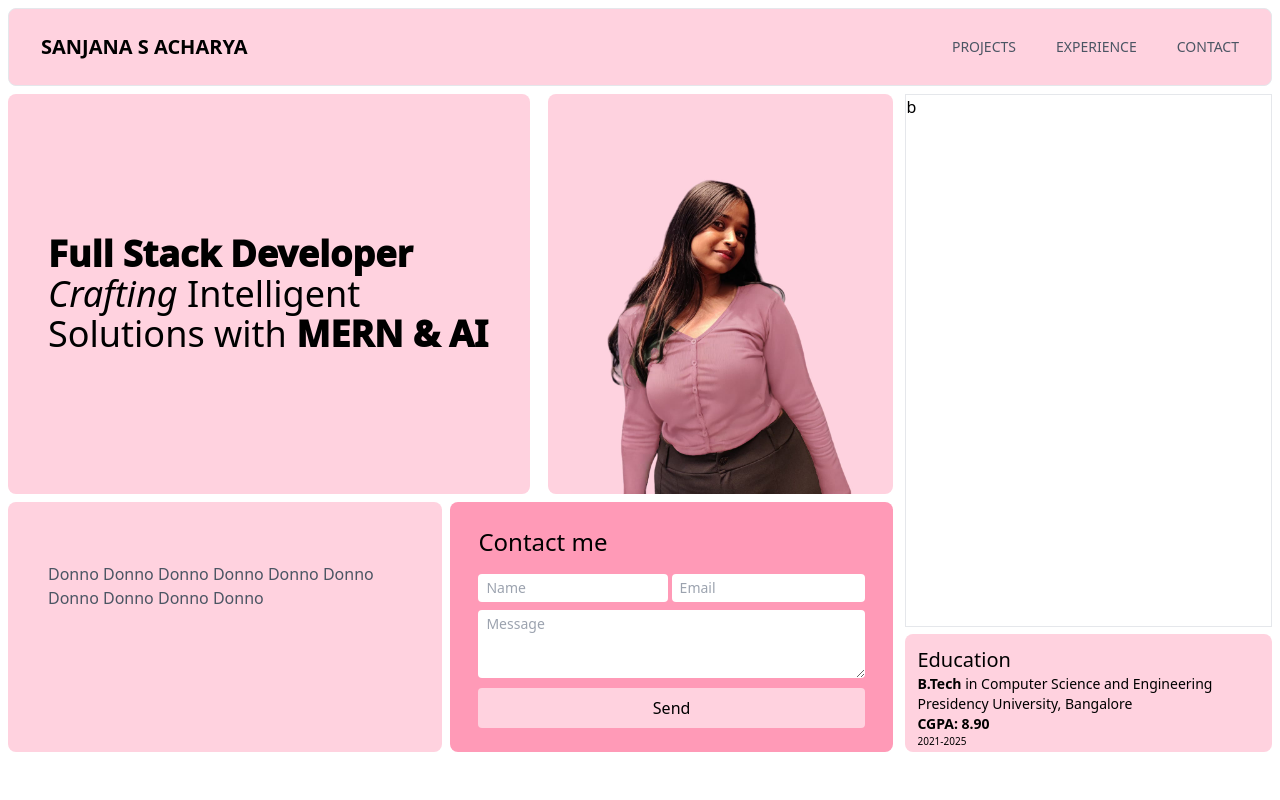
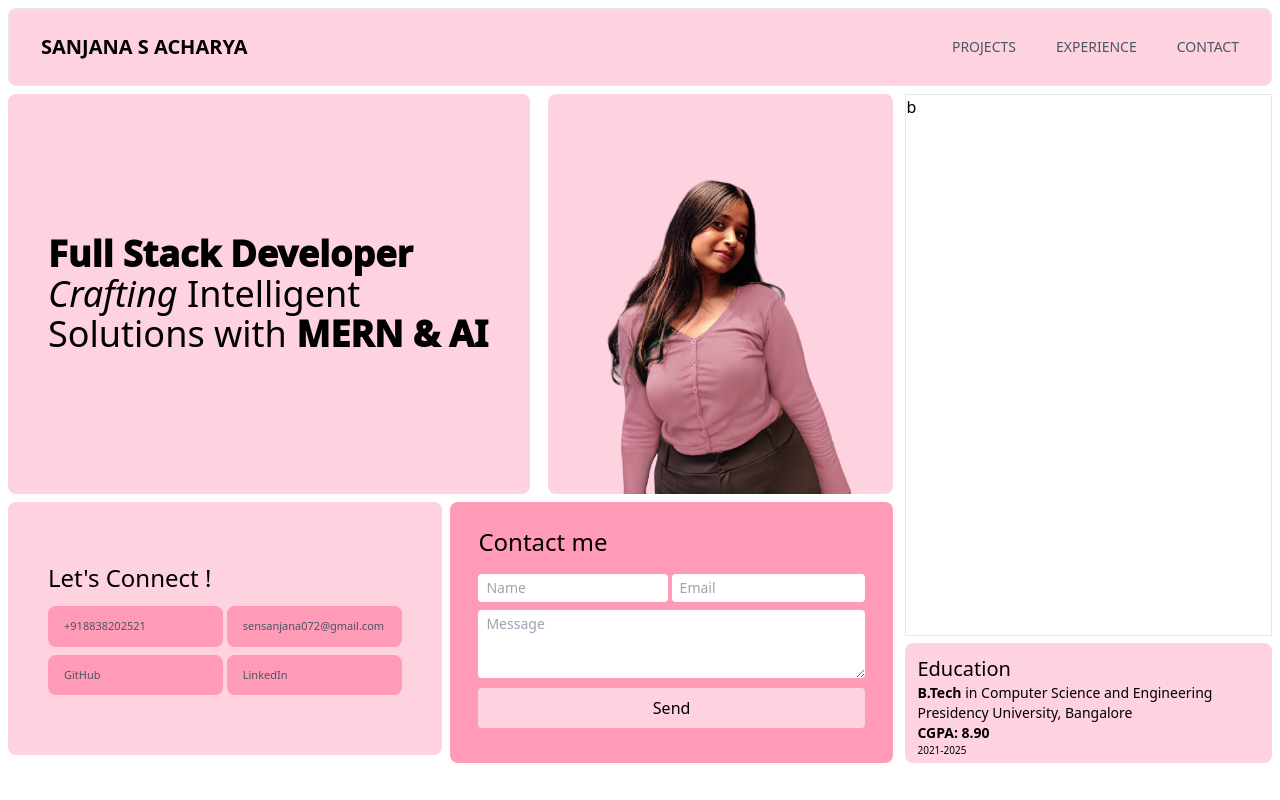
Before and after one commit to Sanjana1304/MyPortfolio, a React (Vite) app in the folder frontend/: page / in a window 1280 px wide. Built offline with nearby package versions, Linux system fonts and the light colour scheme.

Commit message:
lets connect section added

```diff
--- a/frontend/src/components/HeroLeft.jsx
+++ b/frontend/src/components/HeroLeft.jsx
@@ -16,10 +16,26 @@ const HeroLeft = () => {
         </div>
 
         <div className='mt-2 flex flex-col md:flex-row justify-between'>
-            <div className=' py-[60px] px-10 w-[49%] text-gray-600 bg-[#ffd2df] rounded-lg'>
-                Donno Donno Donno Donno Donno Donno  Donno Donno Donno Donno
+            <div className='py-[30px] md:py-[60px] px-10 w-full mb-2 md:w-[49%] text-gray-600 bg-[#ffd2df] rounded-lg'>
+               <h1 className='text-black text-2xl font-slight-bold mb-2 md:mb-3'>Let's Connect !</h1>
+
+               <div className='flex justify-between md:flex-col gap-2'>
+                <div className="flex md:text-[11px] gap-1">
+                    <p className='bg-[#ff9ab7] p-3 rounded-lg px-4 cursor-pointer w-1/2'>+918838202521</p>
+                    <p className='bg-[#ff9ab7] p-3 rounded-lg px-4 cursor-pointer w-1/2'>sensanjana072@gmail.com</p>
+                </div>
+
+                <div className="flex md:text-[11px] gap-1">
+                <p className='bg-[#ff9ab7] p-3 rounded-lg px-4 cursor-pointer w-1/2'>GitHub</p>
+               <p className='bg-[#ff9ab7] p-3 rounded-lg px-4 cursor-pointer w-1/2'>LinkedIn</p>
+
+                </div>
+
+
+               </div>
+               <p></p>
             </div>
-            <div className='rounded-lg p-4 py-6 w-1/2 bg-[#ff9ab7]'>
+            <div className='rounded-lg p-4 py-6 w-full md:w-1/2 bg-[#ff9ab7]'>
                 <h1 className='text-2xl font-slight-bold px-3'>Contact me</h1>
                 <form className='mt-3 px-3' >
                     <div className="flex w-full justify-between">
```
